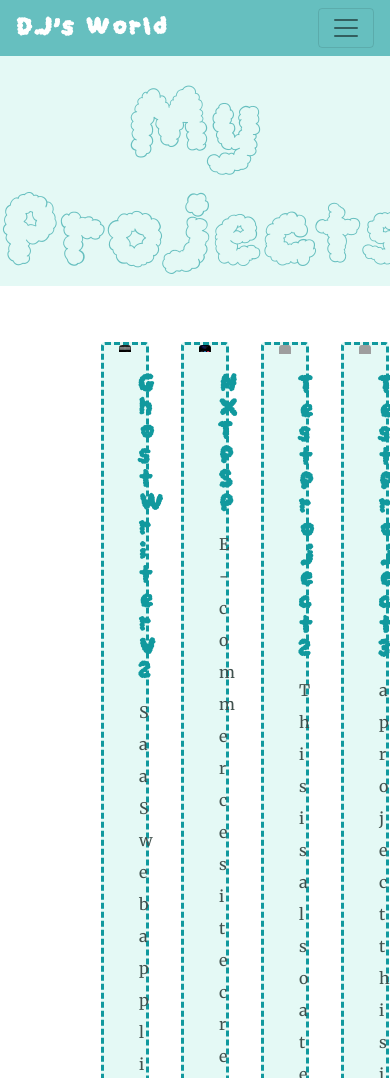
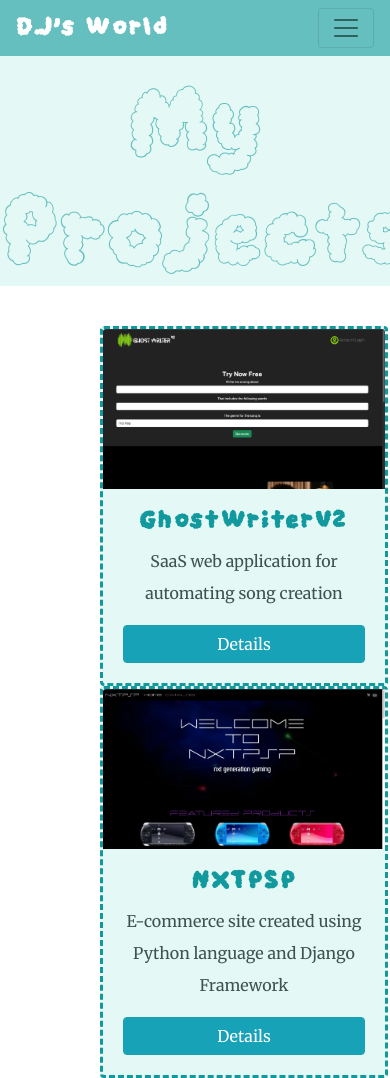
Before and after one commit to Dillon1john/D.Js_World, a Django app: page /projects/ in a window 390 px wide. Shown: the top 1078 px of the page. Run offline with Django 4.2, Linux system fonts and the light colour scheme; data comes from the database, SQL or seed files in the repository; some libraries are stand-ins or nearby versions; grey boxes are pictures that could not be loaded.

Commit message:
Removed fixed width and margins (width: 18rem; margin: 5% 5%;) to allow for better responsive behavior
Updated column classes for better breakpoints:

col-12 (full width on mobile)

col-sm-6 (2 cards per row on tablets)

col-lg-4 (3 cards per row on desktop)

Added g-4 class to the row for consistent gap spacing

Added h-100 to cards to ensure equal height

Added img-fluid to images for responsive scaling

Improved image alt text for accessibility

Used d-flex flex-column in card-body to better position the button

Added mt-auto to the button to push it to the bottom of the card

```diff
--- a/Portfolio/templates/Portfolio/allProjects.html
+++ b/Portfolio/templates/Portfolio/allProjects.html
@@ -36,22 +36,26 @@
     </style>
 {#/* TODO Round corners of cards for projects */#}
 <div class="pythonTable">
-<div class="row justify-content-center">
+    <div class="row g-4"> <!-- Added g-4 for better gap spacing -->
         {% for project in projects %}
-        <div class="col-lg-4 col-md-6 col-sm-12 mb-4 project-card card col" style="width: 18rem; margin: 5% 5%;">
+            <div class="col-12 col-sm-6 col-lg-4"> <!-- Improved column breakpoints -->
+                <div class="card h-100"> <!-- Added h-100 for equal height cards -->
                     {% if project.image %}
-            <img class="card-img-top" src="{{ project.image.url }}" alt="Card image cap">
+                        <img class="card-img-top img-fluid" src="{{ project.image.url }}" alt="{{ project.title }}">
                     {% else %}
-            <img class="card-img-top" src="{% static 'Portfolio/images/placeholderImg.jpg' %}" alt="Card image cap">
+                        <img class="card-img-top img-fluid" src="{% static 'Portfolio/images/placeholderImg.jpg' %}" alt="Project placeholder image">
                     {% endif %}
-            <div class="card-body">
+                    <div class="card-body d-flex flex-column"> <!-- Added flex layout -->
                         <h5 class="card-title">{{ project.title }}</h5>
                         <p class="card-text">{{ project.subtitle }}</p>
-                <a href="{% url 'project-detail' project.pk %}" class="btn btn-info">Details</a>
+                        <a href="{% url 'project-detail' project.pk %}" class="btn btn-info mt-auto">Details</a>
+                    </div>
                 </div>
             </div>
         {% endfor %}
     </div>
+</div>
+
 
 
 
```
Lines whose indentation alone changed are shown as unchanged.
